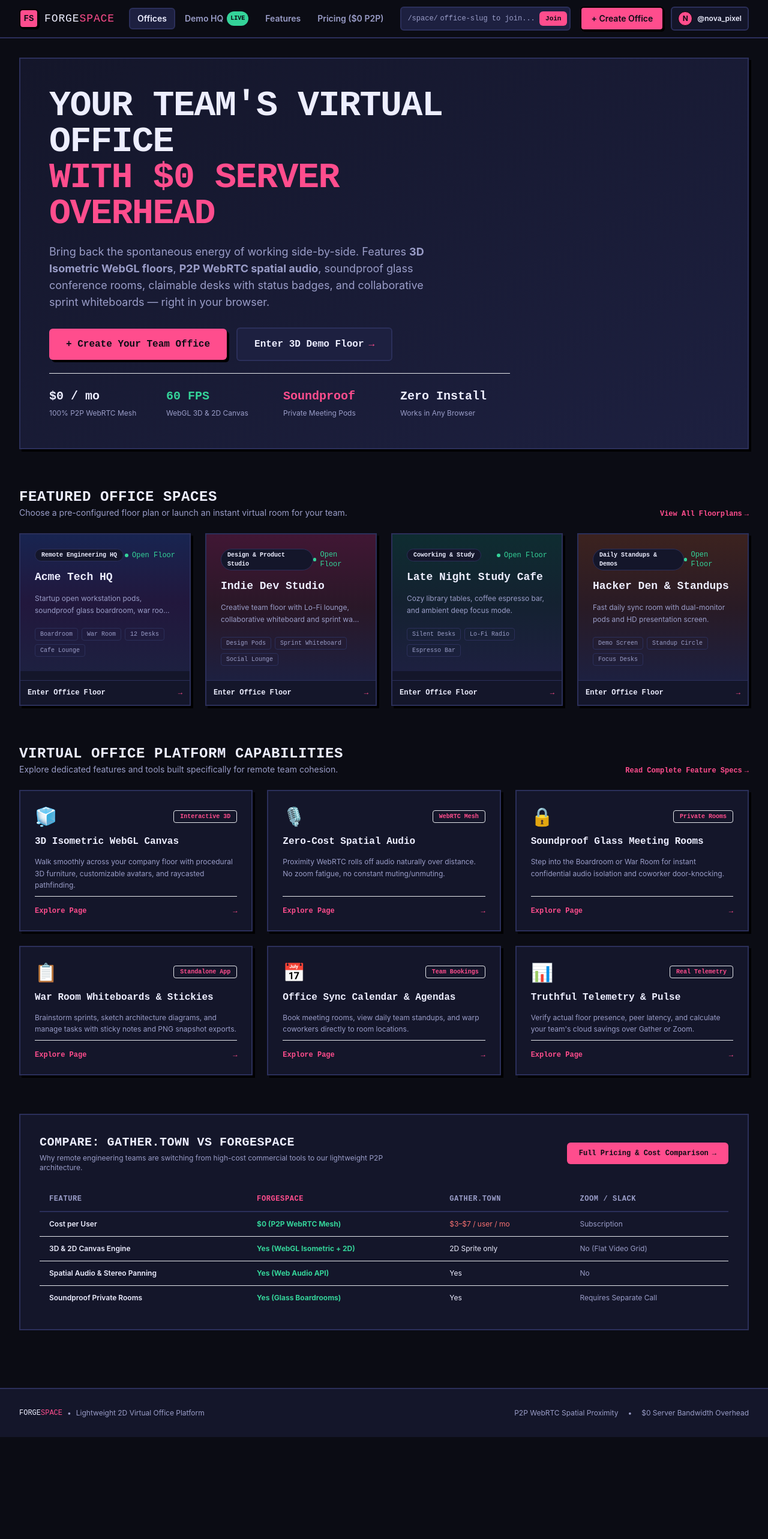
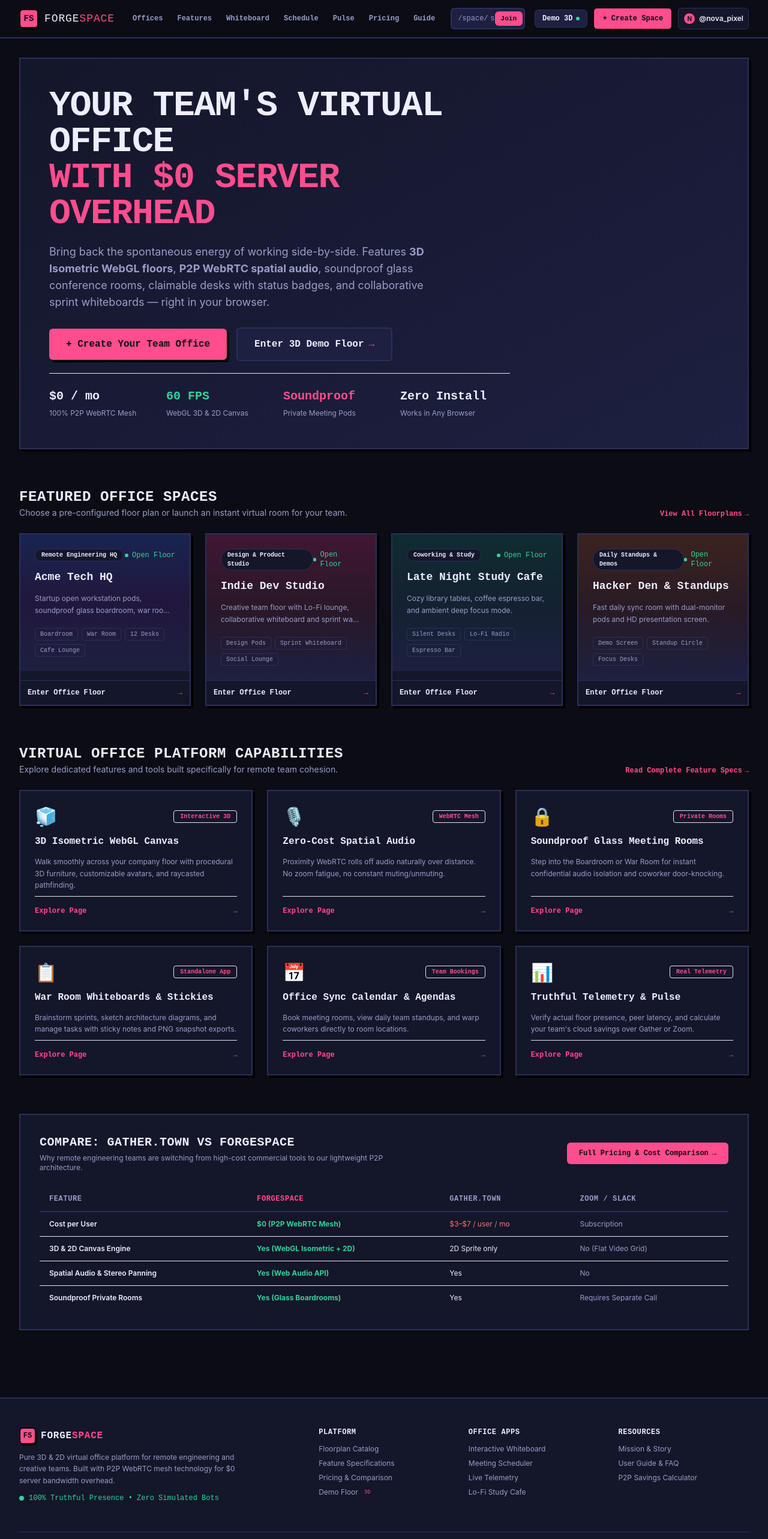
Before and after one commit to jerryboss322/arcade-forge, a Next.js app: page / in a window 1280 px wide. Shown: the top 2566 px of the page at 60% size. Before the commit the page ends 2396 px from the top, so only its background shows below. Built offline with nearby package versions, Linux system fonts and the light colour scheme.

Commit message:
feat(navigation): integrate multi-page header nav and full site footer linking all dedicated pages

```diff
--- a/src/app/layout.tsx
+++ b/src/app/layout.tsx
@@ -2,11 +2,12 @@ import type { Metadata } from "next";
 import "./globals.css";
 import { ArcadeProvider } from "@/components/providers/ArcadeProvider";
 import { GlobalHeader } from "@/components/layout/GlobalHeader";
+import { GlobalFooter } from "@/components/layout/GlobalFooter";
 
 export const metadata: Metadata = {
-  title: "ForgeSpace — Lightweight 2D Virtual Office & Team Hangouts",
+  title: "ForgeSpace — 3D & 2D Virtual Office Platform for Remote Teams",
   description:
-    "Instant browser-based 2D virtual office for remote teams. Features P2P WebRTC proximity audio/video, soundproof meeting rooms, claimable desks, and collaborative whiteboards with $0 server cost.",
+    "Instant browser-based 3D & 2D virtual office for remote teams. Features WebGL isometric floors, P2P WebRTC proximity audio, soundproof meeting rooms, claimable desks, and collaborative whiteboards with $0 server cost.",
 };
 
 export default function RootLayout({
@@ -20,22 +21,7 @@ export default function RootLayout({
         <ArcadeProvider>
           <GlobalHeader />
           <main className="flex-1">{children}</main>
-          <footer className="border-t-2 border-border bg-surface mt-16 py-8">
-            <div className="max-w-[1280px] mx-auto px-4 md:px-8 flex flex-col sm:flex-row items-center justify-between gap-4 text-xs text-text-muted">
-              <div className="flex items-center gap-2">
-                <span className="font-display text-text uppercase">
-                  Forge<span className="text-accent">Space</span>
-                </span>
-                <span>•</span>
-                <span>Lightweight 2D Virtual Office Platform</span>
-              </div>
-              <div className="flex items-center gap-4">
-                <span>P2P WebRTC Spatial Proximity</span>
-                <span>•</span>
-                <span>$0 Server Bandwidth Overhead</span>
-              </div>
-            </div>
-          </footer>
+          <GlobalFooter />
         </ArcadeProvider>
       </body>
     </html>
--- /dev/null
+++ b/src/components/layout/GlobalFooter.tsx
@@ -0,0 +1,135 @@
+"use client";
+
+import React from "react";
+import Link from "next/link";
+
+export function GlobalFooter() {
+  return (
+    <footer className="border-t-2 border-border bg-surface text-text-muted mt-20 pb-20 md:pb-8">
+      <div className="max-w-[1280px] mx-auto px-4 md:px-8 py-12">
+        <div className="grid grid-cols-2 md:grid-cols-5 gap-8">
+          {/* Brand Col */}
+          <div className="col-span-2 space-y-3">
+            <Link href="/" className="flex items-center gap-2 group">
+              <span className="w-7 h-7 rounded-control bg-accent border-2 border-black shadow-arcade-sm flex items-center justify-center font-display text-bg font-bold text-xs">
+                FS
+              </span>
+              <span className="font-display text-base font-bold text-text uppercase tracking-wider">
+                Forge<span className="text-accent">Space</span>
+              </span>
+            </Link>
+            <p className="text-xs text-text-muted leading-relaxed max-w-sm font-sans">
+              Pure 3D & 2D virtual office platform for remote engineering and creative teams. Built with P2P WebRTC mesh technology for $0 server bandwidth overhead.
+            </p>
+            <div className="flex items-center gap-2 text-xs font-mono text-emerald-400">
+              <span className="w-2 h-2 rounded-full bg-emerald-400 animate-pulse" />
+              <span>100% Truthful Presence • Zero Simulated Bots</span>
+            </div>
+          </div>
+
+          {/* Col 1: Platform */}
+          <div className="space-y-3">
+            <div className="text-xs font-display font-bold uppercase tracking-wider text-text">
+              Platform
+            </div>
+            <ul className="space-y-2 text-xs">
+              <li>
+                <Link href="/spaces" className="hover:text-accent transition-colors">
+                  Floorplan Catalog
+                </Link>
+              </li>
+              <li>
+                <Link href="/features" className="hover:text-accent transition-colors">
+                  Feature Specifications
+                </Link>
+              </li>
+              <li>
+                <Link href="/pricing" className="hover:text-accent transition-colors">
+                  Pricing & Comparison
+                </Link>
+              </li>
+              <li>
+                <Link href="/space/acme-hq" className="hover:text-accent transition-colors flex items-center gap-1.5">
+                  <span>Demo Floor</span>
+                  <span className="px-1 py-0.2 rounded text-[9px] font-mono bg-accent/20 text-accent">3D</span>
+                </Link>
+              </li>
+            </ul>
+          </div>
+
+          {/* Col 2: War Room Tools */}
+          <div className="space-y-3">
+            <div className="text-xs font-display font-bold uppercase tracking-wider text-text">
+              Office Apps
+            </div>
+            <ul className="space-y-2 text-xs">
+              <li>
+                <Link href="/whiteboard" className="hover:text-accent transition-colors">
+                  Interactive Whiteboard
+                </Link>
+              </li>
+              <li>
+                <Link href="/schedule" className="hover:text-accent transition-colors">
+                  Meeting Scheduler
+                </Link>
+              </li>
+              <li>
+                <Link href="/pulse" className="hover:text-accent transition-colors">
+                  Live Telemetry
+                </Link>
+              </li>
+              <li>
+                <Link href="/space/study-cafe" className="hover:text-accent transition-colors">
+                  Lo-Fi Study Cafe
+                </Link>
+              </li>
+            </ul>
+          </div>
+
+          {/* Col 3: Company & Resources */}
+          <div className="space-y-3">
+            <div className="text-xs font-display font-bold uppercase tracking-wider text-text">
+              Resources
+            </div>
+            <ul className="space-y-2 text-xs">
+              <li>
+                <Link href="/about" className="hover:text-accent transition-colors">
+                  Mission & Story
+                </Link>
+              </li>
+              <li>
+                <Link href="/docs" className="hover:text-accent transition-colors">
+                  User Guide & FAQ
+                </Link>
+              </li>
+              <li>
+                <Link href="/pulse" className="hover:text-accent transition-colors">
+                  P2P Savings Calculator
+                </Link>
+              </li>
+            </ul>
+          </div>
+        </div>
+
+        <div className="mt-12 pt-6 border-t border-border flex flex-col sm:flex-row items-center justify-between gap-4 text-[11px] font-mono text-text-muted">
+          <div>
+            &copy; {new Date().getFullYear()} ForgeSpace. All rights reserved. Zero surveillance remote work.
+          </div>
+          <div className="flex items-center gap-4">
+            <Link href="/docs#webrtc" className="hover:text-accent">
+              WebRTC Diagnostics
+            </Link>
+            <span>•</span>
+            <Link href="/pricing" className="hover:text-accent">
+              $0 Free Tier
+            </Link>
+            <span>•</span>
+            <Link href="/about" className="hover:text-accent">
+              Privacy First
+            </Link>
+          </div>
+        </div>
+      </div>
+    </footer>
+  );
+}
--- a/src/components/layout/GlobalHeader.tsx
+++ b/src/components/layout/GlobalHeader.tsx
@@ -46,15 +46,25 @@ export function GlobalHeader() {
     );
   };
 
+  const NAV_LINKS = [
+    { href: "/spaces", label: "Offices" },
+    { href: "/features", label: "Features" },
+    { href: "/whiteboard", label: "Whiteboard" },
+    { href: "/schedule", label: "Schedule" },
+    { href: "/pulse", label: "Pulse" },
+    { href: "/pricing", label: "Pricing" },
+    { href: "/docs", label: "Guide" },
+  ];
+
   return (
     <>
       <header className="sticky top-0 z-40 h-14 md:h-16 bg-bg border-b-2 border-border">
         <div className="max-w-[1280px] mx-auto h-full px-4 md:px-8 flex items-center justify-between gap-4">
-          {/* Left: Logo + Nav Links */}
-          <div className="flex items-center gap-6">
+          {/* Left: Logo + Multi-Page Nav Links */}
+          <div className="flex items-center gap-5">
             <Link
               href="/"
-              className="flex items-center gap-2.5 group focus:outline-none"
+              className="flex items-center gap-2.5 group focus:outline-none flex-shrink-0"
             >
               <span className="w-8 h-8 rounded-control bg-accent border-2 border-black shadow-arcade-sm flex items-center justify-center font-display text-bg font-bold text-sm group-hover:-translate-y-0.5 transition-transform">
                 FS
@@ -64,49 +74,27 @@ export function GlobalHeader() {
               </span>
             </Link>
 
-            <nav className="hidden md:flex items-center gap-1">
-              <Link
-                href="/"
-                className={`px-3 py-1.5 rounded-control text-sm font-semibold transition-colors ${
-                  pathname === "/"
-                    ? "bg-surface-2 text-text border-2 border-border"
-                    : "text-text-muted hover:text-text"
-                }`}
-              >
-                Offices
-              </Link>
-              <Link
-                href="/space/acme-hq"
-                className={`px-3 py-1.5 rounded-control text-sm font-semibold transition-colors flex items-center gap-1.5 ${
-                  pathname.startsWith("/space/acme-hq")
-                    ? "bg-surface-2 text-text border-2 border-border"
-                    : "text-text-muted hover:text-text"
-                }`}
-              >
-                <span>Demo HQ</span>
-                <span className="px-1.5 py-0.5 text-[10px] font-display rounded-full bg-emerald-400 text-bg font-bold">
-                  LIVE
-                </span>
-              </Link>
-              <Link
-                href="/#features"
-                className="px-3 py-1.5 rounded-control text-sm font-semibold text-text-muted hover:text-text transition-colors"
-              >
-                Features
-              </Link>
-              <Link
-                href="/#pricing"
-                className="px-3 py-1.5 rounded-control text-sm font-semibold text-text-muted hover:text-text transition-colors"
-              >
-                Pricing ($0 P2P)
-              </Link>
+            <nav className="hidden xl:flex items-center gap-1">
+              {NAV_LINKS.map((link) => (
+                <Link
+                  key={link.href}
+                  href={link.href}
+                  className={`px-2.5 py-1.5 rounded-control text-xs font-display font-semibold transition-colors ${
+                    pathname === link.href
+                      ? "bg-surface-2 text-accent border border-border shadow-sm"
+                      : "text-text-muted hover:text-text hover:bg-surface-2/60"
+                  }`}
+                >
+                  {link.label}
+                </Link>
+              ))}
             </nav>
           </div>
 
-          {/* Center: Quick Join Space Bar (max 380px wide) */}
+          {/* Center: Quick Join Space Bar (hidden on small screens) */}
           <form
             onSubmit={handleQuickJoin}
-            className="flex-1 max-w-[360px] hidden sm:block"
+            className="flex-1 max-w-[320px] hidden md:block"
           >
             <div className="relative flex items-center">
               <span className="absolute left-3 text-xs text-text-muted font-mono select-none">
@@ -116,13 +104,13 @@ export function GlobalHeader() {
                 type="text"
                 value={quickJoinCode}
                 onChange={(e) => setQuickJoinCode(e.target.value)}
-                placeholder="office-slug to join..."
+                placeholder="slug to join..."
                 aria-label="Quick join office"
-                className="w-full h-10 pl-16 pr-12 rounded-control bg-surface-2 border-2 border-border text-xs text-text placeholder:text-text-muted focus:outline-none focus:border-accent transition-colors font-mono"
+                className="w-full h-9 pl-16 pr-12 rounded-control bg-surface-2 border-2 border-border text-xs text-text placeholder:text-text-muted focus:outline-none focus:border-accent transition-colors font-mono"
               />
               <button
                 type="submit"
-                className="absolute right-1.5 px-2.5 py-1 text-[11px] font-display font-bold bg-accent text-bg rounded-control hover:brightness-110"
+                className="absolute right-1 px-2.5 py-1 text-[11px] font-display font-bold bg-accent text-bg rounded-control hover:brightness-110"
               >
                 Join
               </button>
@@ -130,13 +118,21 @@ export function GlobalHeader() {
           </form>
 
           {/* Right: + Create Office + User Dropdown */}
-          <div className="flex items-center gap-3">
+          <div className="flex items-center gap-2.5">
+            <Link
+              href="/space/acme-hq"
+              className="hidden sm:inline-flex px-3 py-1.5 rounded-control text-xs font-display font-bold bg-surface-2 border border-border text-text hover:border-accent items-center gap-1.5 transition-colors"
+            >
+              <span>Demo 3D</span>
+              <span className="w-1.5 h-1.5 rounded-full bg-emerald-400 animate-pulse" />
+            </Link>
+
             <button
               type="button"
               onClick={() => setCreateModalOpen(true)}
-              className="h-10 px-4 rounded-control bg-accent hover:brightness-110 text-bg font-semibold text-sm border-2 border-black shadow-arcade-sm active:translate-y-0.5 transition-all flex items-center gap-1.5"
+              className="h-9 px-3.5 rounded-control bg-accent hover:brightness-110 text-bg font-display font-bold text-xs border border-black shadow-arcade-sm active:translate-y-0.5 transition-all flex items-center gap-1"
             >
-              <span>+ Create Office</span>
+              <span>+ Create Space</span>
             </button>
 
             {/* Profile Dropdown */}
@@ -145,15 +141,15 @@ export function GlobalHeader() {
                 type="button"
                 onClick={() => setUserMenuOpen((v) => !v)}
                 aria-label="Account menu"
-                className="h-10 px-2.5 rounded-control bg-surface border-2 border-border hover:border-accent flex items-center gap-2 transition-colors"
+                className="h-9 px-2 rounded-control bg-surface border border-border hover:border-accent flex items-center gap-1.5 transition-colors"
               >
                 <span
-                  className="w-6 h-6 rounded-full flex items-center justify-center text-xs font-bold text-bg border border-black"
+                  className="w-5 h-5 rounded-full flex items-center justify-center text-[10px] font-bold text-bg border border-black"
                   style={{ backgroundColor: currentUser.avatarColor || "#37E6C4" }}
                 >
                   {currentUser.username.slice(0, 1).toUpperCase()}
                 </span>
-                <span className="hidden lg:inline text-xs font-semibold text-text">
+                <span className="hidden sm:inline text-xs font-semibold text-text">
                   @{currentUser.username}
                 </span>
               </button>
@@ -202,48 +198,74 @@ export function GlobalHeader() {
         </div>
       </header>
 
-      {/* Mobile Bottom Tab Bar */}
+      {/* Mobile Bottom Navigation Bar linking each page */}
       <nav
         aria-label="Mobile navigation"
-        className="md:hidden fixed bottom-0 left-0 right-0 z-40 h-14 bg-surface border-t-2 border-border flex items-center justify-around px-2"
+        className="xl:hidden fixed bottom-0 left-0 right-0 z-40 h-14 bg-surface/95 backdrop-blur-md border-t-2 border-border flex items-center justify-around px-1"
       >
         <Link
-          href="/"
-          className={`flex flex-col items-center justify-center py-1 px-3 rounded-control text-xs font-semibold ${
-            pathname === "/" ? "text-accent" : "text-text-muted"
+          href="/spaces"
+          className={`flex flex-col items-center justify-center py-1 px-2 text-[11px] font-display font-semibold ${
+            pathname === "/spaces" ? "text-accent" : "text-text-muted hover:text-text"
           }`}
         >
           <span>Offices</span>
         </Link>
         <Link
-          href="/space/acme-hq"
-          className={`flex flex-col items-center justify-center py-1 px-3 rounded-control text-xs font-semibold ${
-            pathname.startsWith("/space/acme-hq") ? "text-accent" : "text-text-muted"
+          href="/features"
+          className={`flex flex-col items-center justify-center py-1 px-2 text-[11px] font-display font-semibold ${
+            pathname === "/features" ? "text-accent" : "text-text-muted hover:text-text"
           }`}
         >
-          <span>Demo HQ</span>
+          <span>Features</span>
         </Link>
-        <button
-          type="button"
-          onClick={() => setCreateModalOpen(true)}
-          className="flex flex-col items-center justify-center py-1 px-3 rounded-control text-xs font-semibold text-accent"
+        <Link
+          href="/whiteboard"
+          className={`flex flex-col items-center justify-center py-1 px-2 text-[11px] font-display font-semibold ${
+            pathname === "/whiteboard" ? "text-accent" : "text-text-muted hover:text-text"
+          }`}
         >
-          <span>+ Create</span>
-        </button>
-        <button
-          type="button"
-          onClick={() => setUserMenuOpen((v) => !v)}
-          className="flex flex-col items-center justify-center py-1 px-3 rounded-control text-xs font-semibold text-text-muted"
+          <span>Board</span>
+        </Link>
+        <Link
+          href="/schedule"
+          className={`flex flex-col items-center justify-center py-1 px-2 text-[11px] font-display font-semibold ${
+            pathname === "/schedule" ? "text-accent" : "text-text-muted hover:text-text"
+          }`}
         >
-          <span>@{currentUser.username}</span>
-        </button>
+          <span>Syncs</span>
+        </Link>
+        <Link
+          href="/pulse"
+          className={`flex flex-col items-center justify-center py-1 px-2 text-[11px] font-display font-semibold ${
+            pathname === "/pulse" ? "text-accent" : "text-text-muted hover:text-text"
+          }`}
+        >
+          <span>Pulse</span>
+        </Link>
+        <Link
+          href="/pricing"
+          className={`flex flex-col items-center justify-center py-1 px-2 text-[11px] font-display font-semibold ${
+            pathname === "/pricing" ? "text-accent" : "text-text-muted hover:text-text"
+          }`}
+        >
+          <span>Pricing</span>
+        </Link>
+        <Link
+          href="/docs"
+          className={`flex flex-col items-center justify-center py-1 px-2 text-[11px] font-display font-semibold ${
+            pathname === "/docs" ? "text-accent" : "text-text-muted hover:text-text"
+          }`}
+        >
+          <span>Guide</span>
+        </Link>
       </nav>
 
       {/* Create Office Dialog */}
       <ArcadeDialog
         open={createModalOpen}
         onClose={() => setCreateModalOpen(false)}
-        title="🏢 Create Virtual Office"
+        title="🏢 Create Virtual Office Floor"
         maxWidthClass="max-w-md"
       >
         <form onSubmit={handleCreateOffice} className="space-y-4">
```
